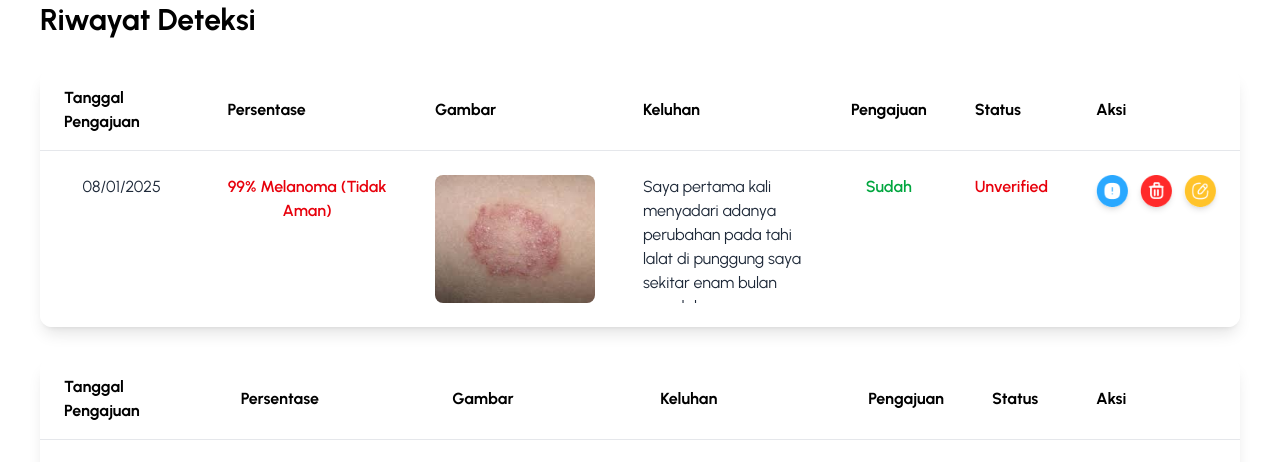
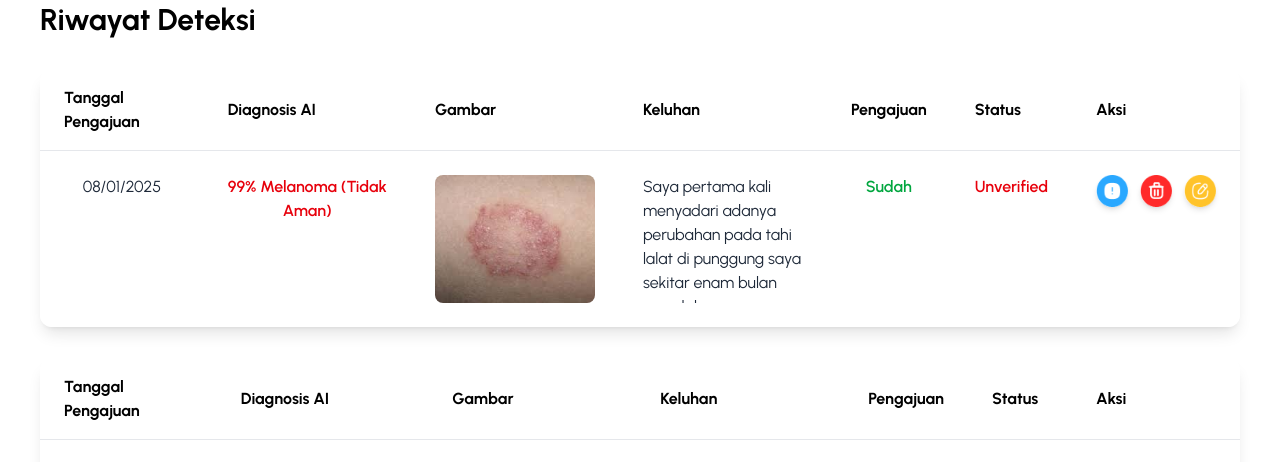
Before and after one commit to haululazkiyaa/humic-myskin-fe, a React (Vite) app: page /deteksi in a window 1280 px wide. Shown: the part 126-588 px from the top of the page. Built offline with nearby package versions, Linux system fonts and the light colour scheme.

Commit message:
replace Persentase with Diagnosis AI on table

```diff
--- a/src/components/table/MTableDeteksi.jsx
+++ b/src/components/table/MTableDeteksi.jsx
@@ -22,7 +22,7 @@ const MTableDeteksi = ({ item, handleEdit, handleDelete }) => {
 
         {/* Persentase */}
         <div className="flex gap-x-2 justify-between">
-          <span className="font-bold">Persentase</span>
+          <span className="font-bold">Diagnosis AI</span>
           <div className={`${textColor} text-right`}>
             <span className="font-semibold">{item.persentase}</span>
           </div>
--- a/src/components/table/MTablePengajuan.jsx
+++ b/src/components/table/MTablePengajuan.jsx
@@ -19,7 +19,7 @@ const MTablePengajuan = ({ item, handleDelete }) => {
         </div>
 
         <div className="flex justify-between gap-x-4">
-          <span className="font-bold">Persentase</span>
+          <span className="font-bold">Diagnosis AI</span>
           <span className={`${textColor} font-semibold text-right`}>
             {item.persentase}
           </span>
--- a/src/pages/DeteksiPasien.jsx
+++ b/src/pages/DeteksiPasien.jsx
@@ -45,7 +45,7 @@ const DeteksiPasien = () => {
                 <thead className="border-b border-gray-200 text-left">
                   <tr className="text-black font-semibold">
                     <th className="py-4 px-6">Tanggal Pengajuan</th>
-                    <th className="py-4 px-6">Persentase</th>
+                    <th className="py-4 px-6">Diagnosis AI</th>
                     <th className="py-4 px-6">Gambar</th>
                     <th className="py-4 px-6">Keluhan</th>
                     <th className="py-4 px-6">Pengajuan</th>
--- a/src/pages/PengajuanPasien.jsx
+++ b/src/pages/PengajuanPasien.jsx
@@ -34,7 +34,7 @@ const PengajuanPasien = () => {
                 <thead className="w-full border-b border-gray-200 text-left">
                   <tr className="text-black font-semibold">
                     <th className="py-4 px-6">Tanggal Verifikasi</th>
-                    <th className="py-4 px-6">Persentase</th>
+                    <th className="py-4 px-6">Diagnosis AI</th>
                     <th className="py-4 px-6">Gambar</th>
                     <th className="py-4 px-6">Keluhan</th>
                     <th className="py-4 px-6">Status</th>
```
Also changed, not shown: src/layouts/AppLayout.jsx (line endings or trailing spaces).
